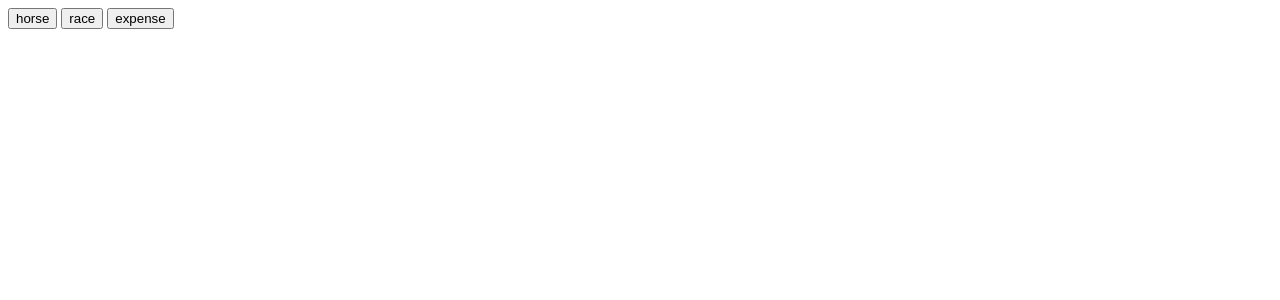
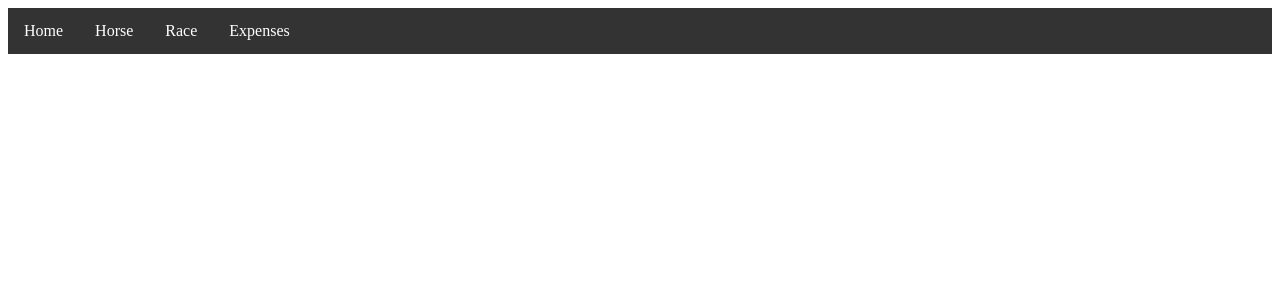
Before and after one commit to littlemac23/WorkingHorse, a Django app: page / in a window 1280 px wide. Shown: the top 300 px of the page. Run offline with Django 4.2, Linux system fonts and the light colour scheme.

Commit message:
Update Home.html

```diff
--- a/home/templates/Home.html
+++ b/home/templates/Home.html
@@ -1,3 +1,77 @@
-<button onclick="location.href = 'add_horse'">horse</button>
-<button onclick="location.href = 'racePage'">race</button>
-<button onclick="location.href = 'expensePage'">expense</button>
+
+<!DOCTYPE html>
+<html>
+<head>
+<style>
+ul {
+  list-style-type: none;
+  margin: 0;
+  padding: 0;
+  overflow: hidden;
+  background-color: #333;
+}
+
+li {
+  float: left;
+}
+
+li a, .dropbtn {
+  display: inline-block;
+  color: white;
+  text-align: center;
+  padding: 14px 16px;
+  text-decoration: none;
+}
+
+li a:hover, .dropdown:hover .dropbtn {
+  background-color: red;
+}
+
+li.dropdown {
+  display: inline-block;
+}
+
+.dropdown-content {
+  display: none;
+  position: absolute;
+  background-color: #f9f9f9;
+  min-width: 160px;
+  box-shadow: 0px 8px 16px 0px rgba(0,0,0,0.2);
+  z-index: 1;
+}
+
+.dropdown-content a {
+  color: black;
+  padding: 12px 16px;
+  text-decoration: none;
+  display: block;
+  text-align: left;
+}
+
+.dropdown-content a:hover {background-color: #f1f1f1;}
+
+.dropdown:hover .dropdown-content {
+  display: block;
+}
+</style>
+</head>
+<body>
+
+<ul>
+  <li><a href="/home">Home</a></li>
+  <li><a href="add_horse">Horse</a></li>
+  <li><a href="racePage">Race</a></li>
+  <li class="dropdown">
+    <a href="javascript:void(0)" class="dropbtn">Expenses</a>
+    <div class="dropdown-content">
+      <a href="expensePage">expense</a>
+      <a href="#">Link 2</a>
+      <a href="#">Link 3</a>
+    </div>
+  </li>
+</ul>
+
+
+
+</body>
+</html>
```
